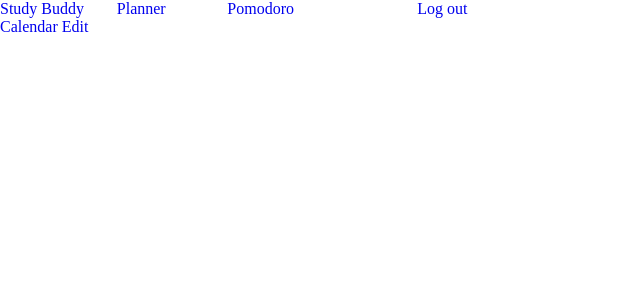
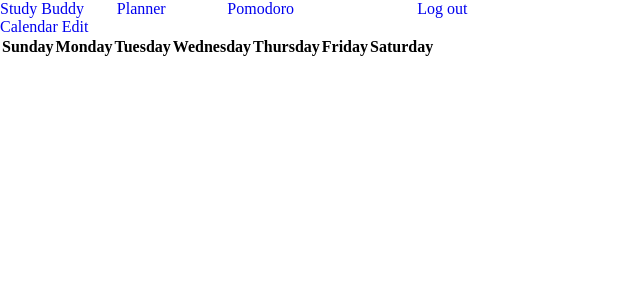
Before and after one commit to Poobly/day-planner, a Flask app: page /planner in a window 1280 px wide. Shown: the top 300 px of the page, without its empty margins (0-640 px from the left). Run offline with Flask 3, Linux system fonts and the light colour scheme; a user stored in the database is signed in; lists and menus that the app fills with data are empty.

Commit message:
basic html structure for calendar

```diff
--- a/templates/planner/calendar.html
+++ b/templates/planner/calendar.html
@@ -5,4 +5,25 @@
 {% endblock %}
 
 {% block main %}
+    <table>
+        <thead>
+            <tr>
+                <th class="calendar-header-days">Sunday</th>
+                <th class="calendar-header-days">Monday</th>
+                <th class="calendar-header-days">Tuesday</th>
+                <th class="calendar-header-days">Wednesday</th>
+                <th class="calendar-header-days">Thursday</th>
+                <th class="calendar-header-days">Friday</th>
+                <th class="calendar-header-days">Saturday</th>
+            </tr>
+        </thead>
+        <tbody>
+            <tr class="table-week-row"></tr>
+            <tr class="table-week-row"></tr>
+            <tr class="table-week-row"></tr>
+            <tr class="table-week-row"></tr>
+            <tr class="table-week-row"></tr>
+            <tr class="table-week-row"></tr>
+        </tbody>
+    </table>
 {% endblock %}
```
